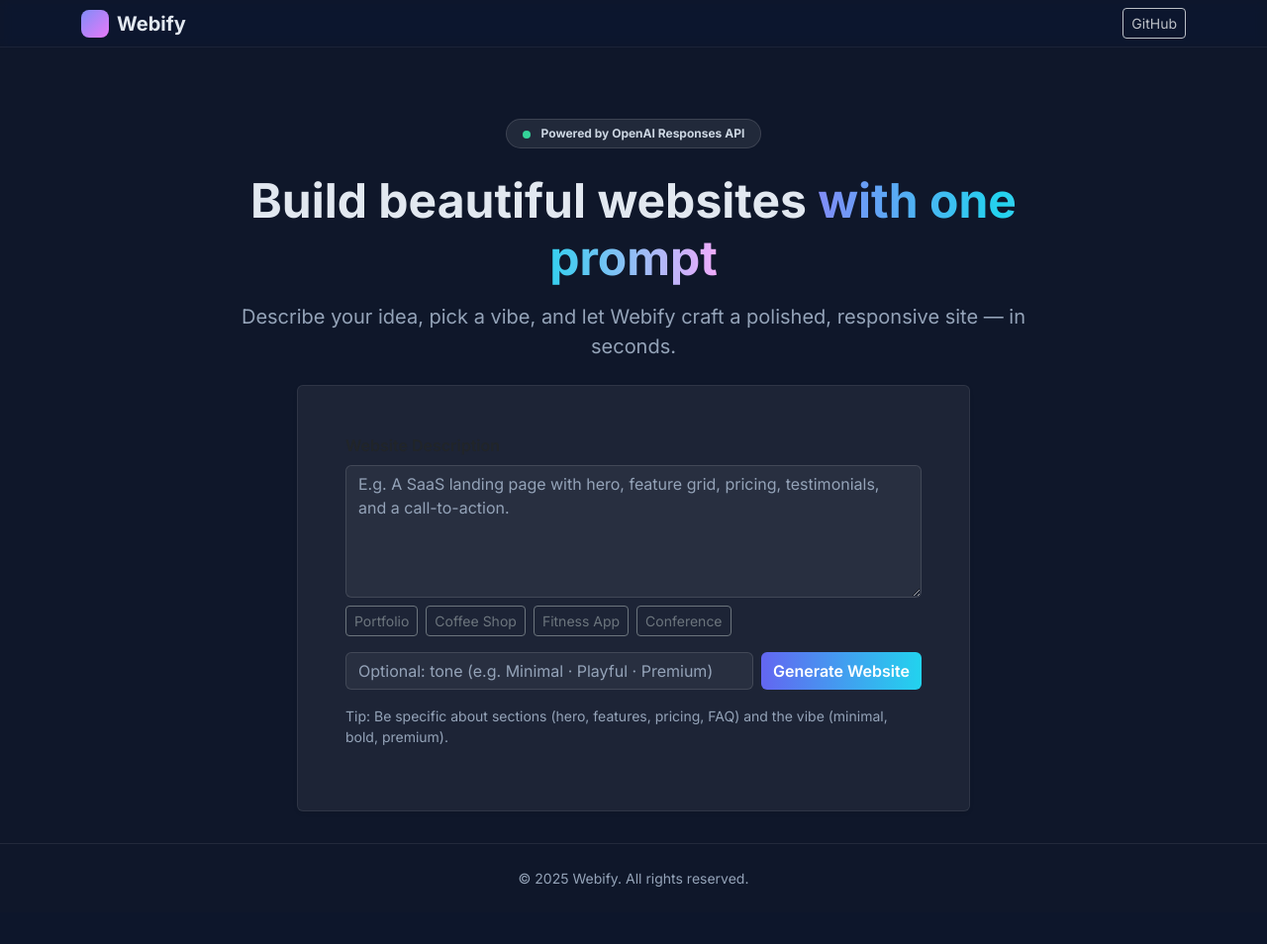
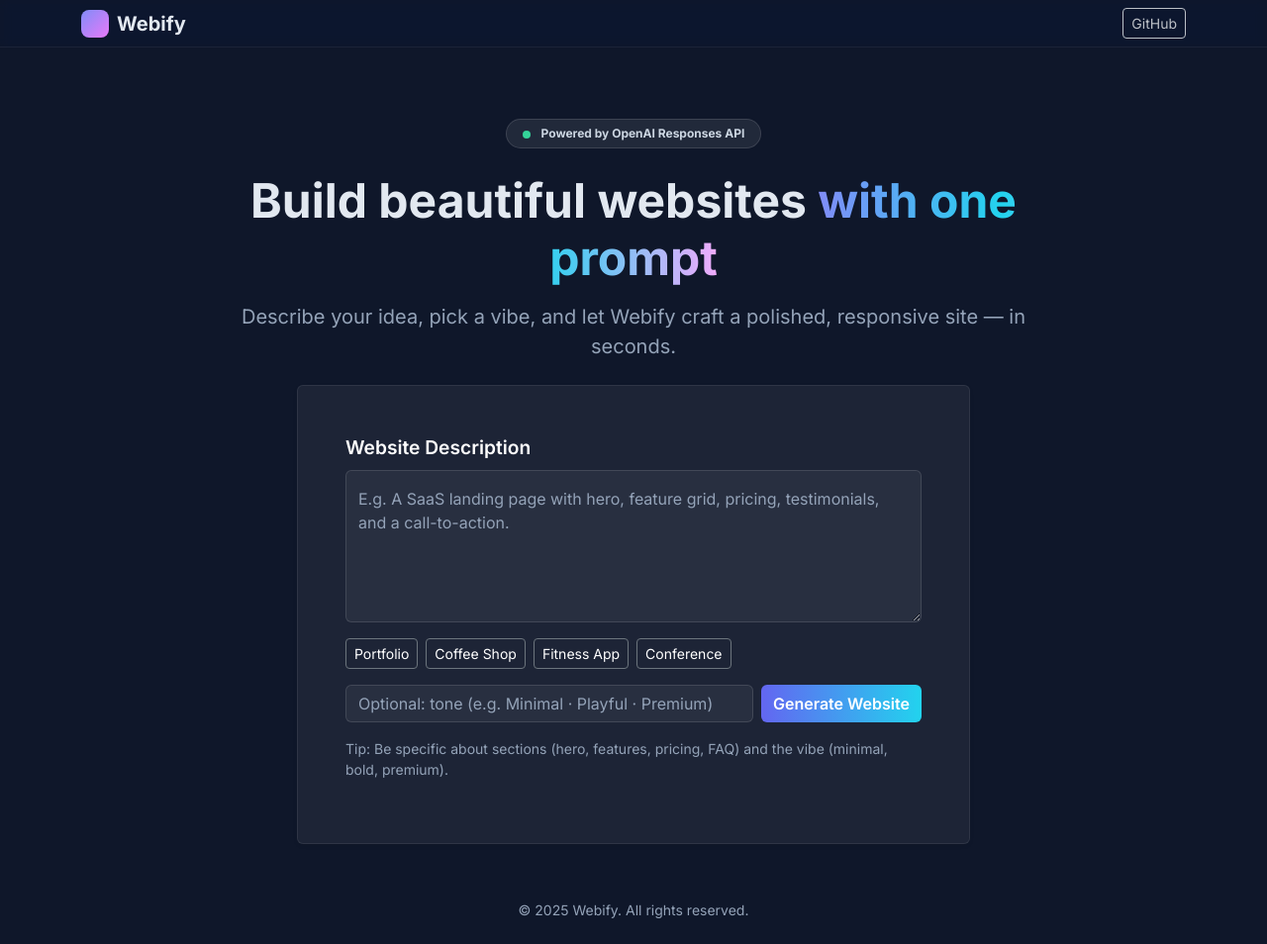
Before and after one commit to darkcom109/Webify.ai-v2, a Flask app: page / in a window 1280 px wide. Shown: the whole page at 99% size. Before the commit the page ends 896 px from the top, so only its background shows below. Run offline with Flask 3, Linux system fonts and the light colour scheme.

Commit message:
Added my own styling

```diff
--- a/templates/index.html
+++ b/templates/index.html
@@ -14,22 +14,42 @@
   <link href="https://cdn.jsdelivr.net/npm/bootstrap@5.3.3/dist/css/bootstrap.min.css" rel="stylesheet">
 
   <style>
-    :root { --bg: #0f172a; --muted: #94a3b8; }
-    html, body { height: 100%; }
-    body { font-family: 'Inter', system-ui, -apple-system, Segoe UI, Roboto, Ubuntu, 'Helvetica Neue', Arial, sans-serif; background: var(--bg); color: #e2e8f0; }
-    .page-wrap { min-height: 100dvh; display: flex; flex-direction: column; }
-    .top-nav { position: sticky; top: 0; z-index: 1030; backdrop-filter: saturate(140%) blur(6px); background: rgba(15, 23, 42, 0.45); border-bottom: 1px solid rgba(255,255,255,0.06); }
-    .brand-dot { width: 28px; height: 28px; border-radius: 8px; background: linear-gradient(135deg,#818cf8,#e879f9); display:inline-block; }
-    .hero { padding-top: 4.5rem; padding-bottom: 2rem; }
-    .muted { color: var(--muted); }
+    :root {
+      --bg: #0f172a; --muted: #94a3b8;
+    }
+    html, body {
+      height: 100%;
+    }
+    body {
+      font-family: 'Inter', sans-serif; background: var(--bg); color: #e2e8f0;
+    }
+    .page-wrap {
+      min-height: 100dvh; display: flex; flex-direction: column;
+    }
+    .top-nav {
+      position: sticky; top: 0; z-index: 1030; backdrop-filter: saturate(140%) blur(6px); background: rgba(15, 23, 42, 0.45); border-bottom: 1px solid rgba(255,255,255,0.06);
+    }
+    .brand-dot {
+      width: 28px; height: 28px; border-radius: 8px; background: linear-gradient(135deg,#818cf8,#e879f9); display:inline-block;
+    }
+    .hero {
+      padding-top: 4.5rem; padding-bottom: 2rem;
+    }
+    .muted {
+      color: var(--muted);
+    }
     .card-lite { background: rgba(255,255,255,0.06); border: 1px solid rgba(255,255,255,0.08); }
+    .card-lite:hover {
+      background: rgba(255,255,255,0.07);
+      color: #e2e8f0; border-color: #6273ff;
+      box-shadow: 0 0 0 .25rem rgba(99,102,241,.25);
+    }
     .form-control, .form-select { background: rgba(255,255,255,0.05); border: 1px solid rgba(255,255,255,0.12); color: #e2e8f0; }
     .form-control::placeholder { color: #94a3b8; }
     .form-control:focus { background: rgba(255,255,255,0.07); color: #e2e8f0; border-color: #6273ff; box-shadow: 0 0 0 .25rem rgba(99,102,241,.25); }
     .btn-gradient { background: linear-gradient(90deg,#6366f1,#22d3ee,#a78bfa); background-size: 200% 200%; color:#fff; border: 0; }
     .btn-gradient:hover { filter: brightness(1.05); }
     .badge-soft { background: rgba(255,255,255,0.08); border: 1px solid rgba(255,255,255,0.12); color:#cbd5e1; }
-    footer { border-top: 1px solid rgba(255,255,255,0.08); }
     /* Loading overlay */
     #loading-overlay { position: fixed; inset: 0; display: none; align-items: center; justify-content: center; z-index: 1050; }
     #loading-overlay .backdrop { position:absolute; inset:0; background: rgba(15,23,42,0.7); backdrop-filter: blur(3px); }
@@ -77,16 +97,16 @@
         <section class="mt-4 d-flex justify-content-center">
           <form action="/" method="POST" class="card card-lite shadow-sm p-4 p-md-5" style="width:100%;max-width:680px;">
             <div class="mb-2">
-              <label for="prompt" class="form-label fw-semibold">Website Description</label>
-              <textarea id="prompt" name="prompt" rows="5" class="form-control" placeholder="E.g. A SaaS landing page with hero, feature grid, pricing, testimonials, and a call-to-action."></textarea>
+              <label for="prompt" class="form-label fw-semibold" style="color: white; font-size: 120%;">Website Description</label>
+              <textarea id="prompt" name="prompt" rows="5" class="form-control pt-3 pb-3" placeholder="E.g. A SaaS landing page with hero, feature grid, pricing, testimonials, and a call-to-action."></textarea>
             </div>
 
             <!-- Prompt chips -->
-            <div class="d-flex flex-wrap gap-2 mb-3">
-              <button type="button" data-prompt="A minimal portfolio with hero, projects grid, and contact form (dark mode first)." class="btn btn-sm btn-outline-secondary">Portfolio</button>
-              <button type="button" data-prompt="A coffee shop landing page with menu highlights, photo gallery, map, and newsletter signup." class="btn btn-sm btn-outline-secondary">Coffee Shop</button>
-              <button type="button" data-prompt="A fitness app page with hero, feature icons, pricing tiers, FAQ, and app store badges." class="btn btn-sm btn-outline-secondary">Fitness App</button>
-              <button type="button" data-prompt="A conference site with schedule, speakers grid, tickets CTA, and venue info." class="btn btn-sm btn-outline-secondary">Conference</button>
+            <div class="d-flex flex-wrap gap-2 mb-3 mt-2">
+              <button type="button" data-prompt="A minimal portfolio with hero, projects grid, and contact form (dark mode first)." class="btn btn-sm btn-outline-secondary text-white">Portfolio</button>
+              <button type="button" data-prompt="A coffee shop landing page with menu highlights, photo gallery, map, and newsletter signup." class="btn btn-sm btn-outline-secondary text-white">Coffee Shop</button>
+              <button type="button" data-prompt="A fitness app page with hero, feature icons, pricing tiers, FAQ, and app store badges." class="btn btn-sm btn-outline-secondary text-white">Fitness App</button>
+              <button type="button" data-prompt="A conference site with schedule, speakers grid, tickets CTA, and venue info." class="btn btn-sm btn-outline-secondary text-white">Conference</button>
             </div>
 
             <div class="row g-2 align-items-stretch">
@@ -110,11 +130,11 @@
     </header>
 
     <!-- Footer -->
-    <footer class="mt-auto">
+    <section class="mt-auto">
       <div class="container py-4 text-center small muted">
         © <span id="year"></span> Webify. All rights reserved.
       </div>
-    </footer>
+    </section>
   </div>
 
   <!-- Loading overlay -->
@@ -125,7 +145,7 @@
         <div class="d-flex justify-content-center">
           <div class="spinner-border text-info" role="status" aria-hidden="true"></div>
         </div>
-        <p class="fw-semibold mt-3 mb-1">Generating your website…</p>
+        <p class="fw-semibold mt-3 mb-1 text-white">Generating your website…</p>
         <p class="small muted mb-0">This usually takes a few seconds.</p>
       </div>
     </div>
```
